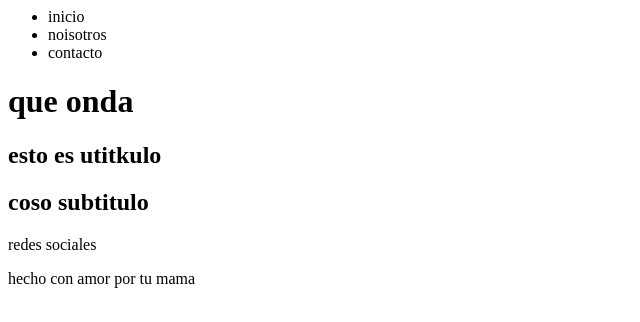
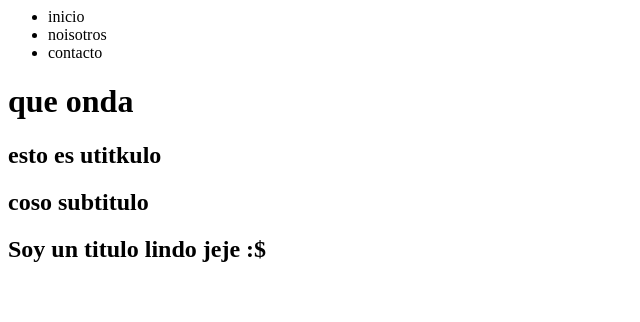
Before and after one commit to ivannf1997/git-branch, a plain HTML site: page index.html in a window 1280 px wide. Shown: the whole page, without its empty margins (0-640 px from the left). Drawn offline with Linux system fonts and the light colour scheme.

Commit message:
agregue titulo en el footer4

```diff
--- a/index.html
+++ b/index.html
@@ -8,7 +8,6 @@
     <h2> esto es utitkulo </h2>
     <h2>coso subtitulo </h2>
     <footer>
-        <p>redes sociales</p>
-        <p>hecho con amor por tu mama</p>
+        <h2>Soy un titulo lindo jeje :$</h2>
     </footer>
 </html>
```
